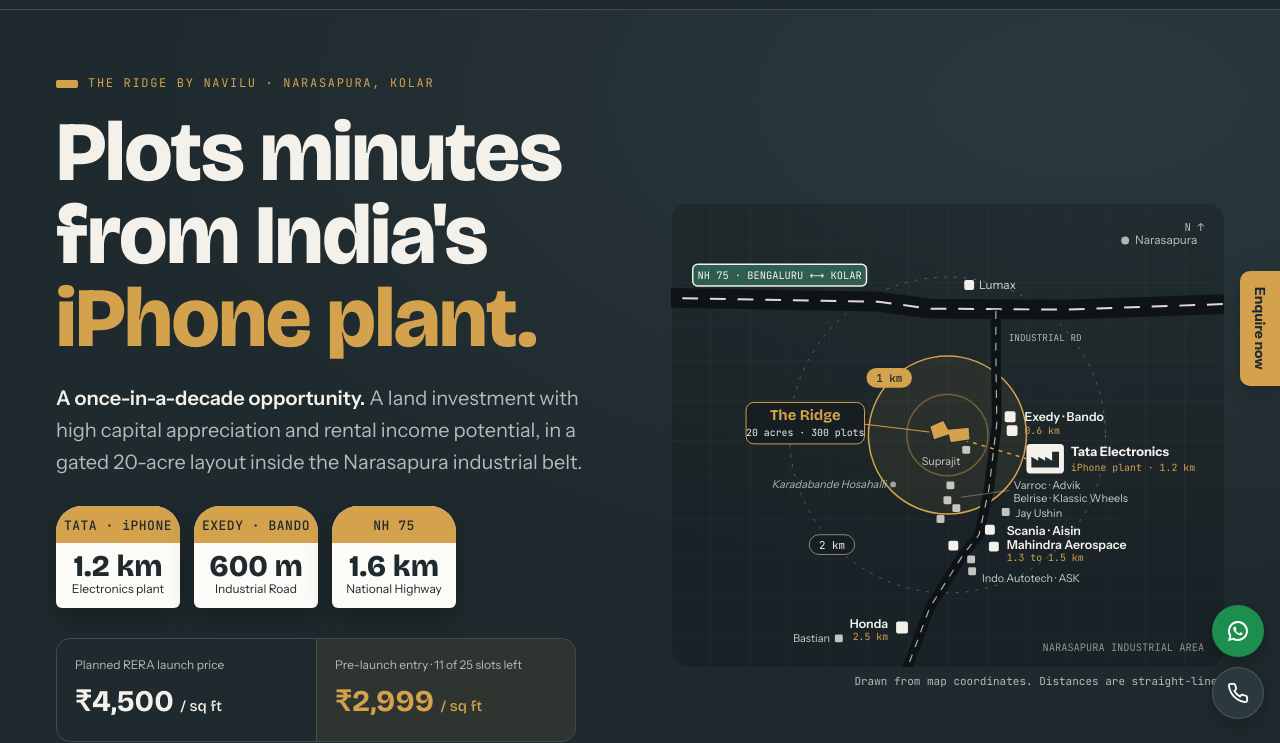
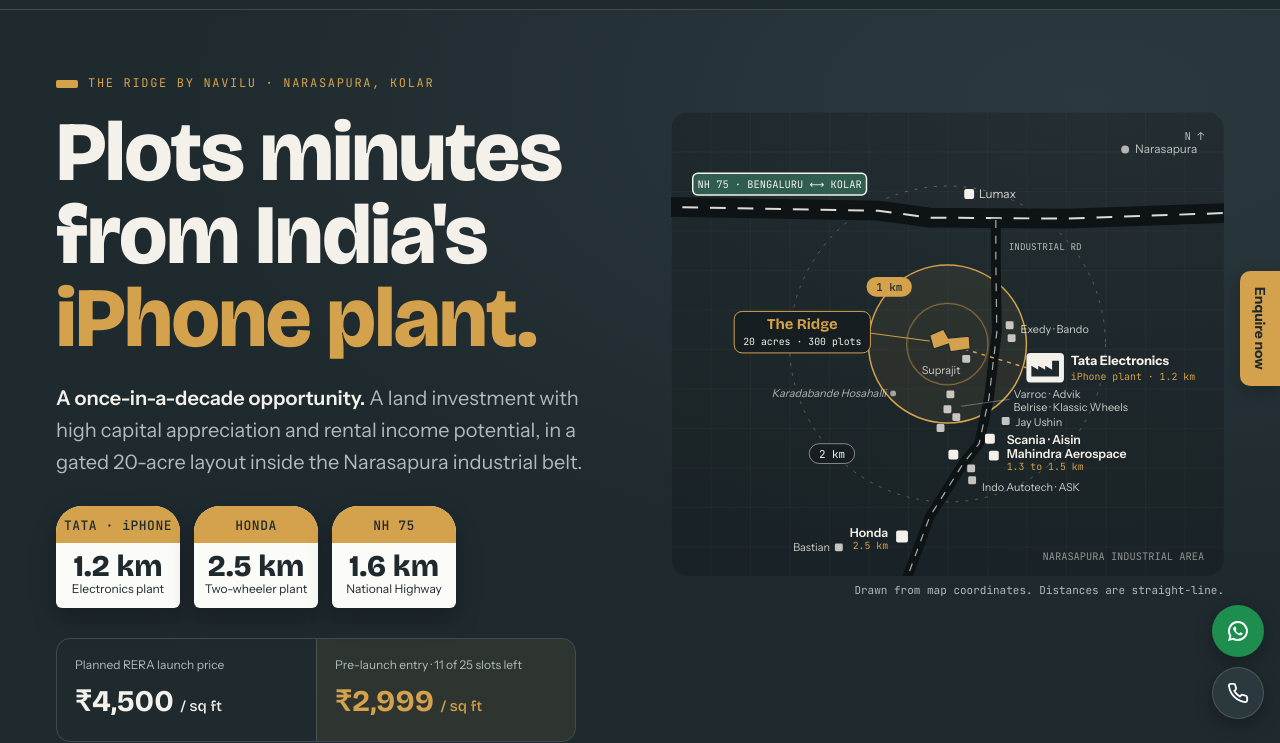
Before and after one commit to pvinodreddy7/the-ridge-site, a plain HTML site: page index.html in a window 1280 px wide. Shown: the part 65-808 px from the top of the page. Drawn offline with nearby package versions, Linux system fonts and the light colour scheme.

Commit message:
Add files via upload

```diff
--- a/index.html
+++ b/index.html
@@ -82,14 +82,14 @@ button,input,select,textarea{font:inherit}
 
 /* hero */
 .hero{background:radial-gradient(120% 90% at 85% 10%,var(--hero-2),var(--hero) 60%);color:var(--hero-ink);padding-block:clamp(36px,5vw,64px) clamp(48px,6vw,80px);overflow:hidden}
-.hero .wrap{display:grid;grid-template-columns:minmax(0,1.02fr) minmax(0,1fr);gap:clamp(24px,4vw,56px);align-items:center}
+.hero .wrap{display:grid;grid-template-columns:minmax(0,1.02fr) minmax(0,1fr);gap:clamp(24px,4vw,56px);align-items:start} .hero .mapcard{margin-top:clamp(0px,3vw,44px)!important}
 .hero .eyebrow{color:var(--yellow)}
 .hero h1{font-size:clamp(44px,6.6vw,92px);font-weight:800;margin-top:18px;line-height:.98}
 .hero h1 em{font-style:normal;color:var(--yellow)}
 .hero .lede{font-size:clamp(17px,1.7vw,20px);color:var(--hero-muted);max-width:44ch;margin-top:22px}
 .hero .lede b{color:var(--hero-ink);font-weight:600}
-.stones{display:flex;gap:14px;margin-top:28px;flex-wrap:wrap}
-.stone{display:grid;grid-template-rows:auto 1fr;width:124px;border-radius:26px 26px 6px 6px;overflow:hidden;box-shadow:0 10px 24px rgba(0,0,0,.28);background:#FBFBF7;color:#1F2A2E;text-align:center}
+.stones{display:flex;gap:14px;margin-top:28px;flex-wrap:wrap;align-items:flex-start}
+.stone{display:block;flex:0 0 auto;align-self:flex-start;height:auto;width:124px;border-radius:26px 26px 6px 6px;overflow:hidden;box-shadow:0 10px 24px rgba(0,0,0,.28);background:#FBFBF7;color:#1F2A2E;text-align:center}
 .stone .top{background:var(--yellow);font-family:var(--f-mono);font-weight:500;font-size:13px;padding:10px 6px 7px;letter-spacing:.04em}
 .stone .body{padding:8px 6px 12px;display:grid;gap:0}
 .stone b{font-family:var(--f-display);font-size:30px;font-weight:800;line-height:1}
@@ -367,7 +367,7 @@ footer .wrap{display:grid;gap:14px} footer img{height:30px;width:auto} footer p{
       <p class="lede"><b>A once-in-a-decade opportunity.</b> A land investment with high capital appreciation and rental income potential, in a gated 20-acre layout inside the Narasapura industrial belt.</p>
       <div class="stones" aria-label="Straight-line distances from the site">
         <div class="stone"><div class="top">TATA · iPHONE</div><div class="body"><b>1.2 km</b><span>Electronics plant</span></div></div>
-        <div class="stone"><div class="top">EXEDY · BANDO</div><div class="body"><b>600 m</b><span>Industrial Road</span></div></div>
+        <div class="stone"><div class="top">HONDA</div><div class="body"><b>2.5 km</b><span>Two-wheeler plant</span></div></div>
         <div class="stone"><div class="top">NH 75</div><div class="body"><b>1.6 km</b><span>National Highway</span></div></div>
       </div>
       <div class="pricebar">
@@ -380,7 +380,7 @@ footer .wrap{display:grid;gap:14px} footer img{height:30px;width:auto} footer p{
       </div>
     </div>
     <figure class="mapcard" style="margin:0">
-      <svg viewBox="0 0 560 470" role="img" aria-label="Map drawn from real coordinates. The site sits at the centre. Exedy and Bando are 600 metres east on Narasapura Industrial Road. The Tata Electronics iPhone plant is 1.2 kilometres to the east-south-east. National Highway 75 runs east to west about 1.6 kilometres to the north. Scania, Aisin and Mahindra Aerospace are 1.3 to 1.5 kilometres south, and Honda is 2.5 kilometres south.">
+      <svg viewBox="0 0 560 470" role="img" aria-label="Map drawn from real coordinates. The site sits at the centre. Narasapura Industrial Road runs 600 metres to the east. The Tata Electronics iPhone plant is 1.2 kilometres to the east-south-east. National Highway 75 runs east to west about 1.6 kilometres to the north. Scania, Aisin and Mahindra Aerospace are 1.3 to 1.5 kilometres south, and Honda is 2.5 kilometres south.">
         <defs><pattern id="g" width="40" height="40" patternUnits="userSpaceOnUse"><path d="M40 0H0V40" fill="none" stroke="rgba(244,241,234,.06)" stroke-width="1"/></pattern></defs>
         <rect width="560" height="470" rx="18" fill="rgba(0,0,0,.18)"/>
         <rect width="560" height="470" rx="18" fill="url(#g)"/>
@@ -405,9 +405,8 @@ footer .wrap{display:grid;gap:14px} footer img{height:30px;width:auto} footer p{
         <rect x="140" y="336" width="46" height="20" rx="10" fill="#161E21" stroke="rgba(244,241,234,.5)"/>
         <text x="163" y="350" text-anchor="middle" font-family="JetBrains Mono, monospace" font-size="11" fill="#F4F1EA">2 km</text>
         <!-- Exedy, Bando -->
-        <g fill="#F4F1EA"><rect x="338" y="211" width="11" height="11" rx="2"/><rect x="340" y="225" width="11" height="11" rx="2"/></g>
-        <text x="358" y="221" font-family="Instrument Sans, Arial, sans-serif" font-size="12.5" font-weight="600" fill="#F4F1EA">Exedy · Bando</text>
-        <text x="358" y="234" font-family="JetBrains Mono, monospace" font-size="10" fill="#D4A24C">0.6 km</text>
+        <g fill="rgba(244,241,234,.78)"><rect x="339" y="212" width="8" height="8" rx="1.5"/><rect x="341" y="225" width="8" height="8" rx="1.5"/></g>
+        <text x="354" y="224" font-family="Instrument Sans, Arial, sans-serif" font-size="11" fill="rgba(244,241,234,.82)">Exedy · Bando</text>
         <!-- Tata Electronics -->
         <path d="M280 235 L360 259" stroke="#D4A24C" stroke-width="1.5" stroke-dasharray="4 5"/>
         <g transform="translate(360 244)"><rect width="38" height="30" rx="4" fill="#F4F1EA"/><path d="M5 24V13l7 4v-4l7 4v-4l7 4V8h7v16z" fill="#1F2A2E"/></g>
@@ -434,10 +433,10 @@ footer .wrap{display:grid;gap:14px} footer img{height:30px;width:auto} footer p{
         <text x="218" y="289" text-anchor="end" font-family="Instrument Sans, Arial, sans-serif" font-size="11" font-style="italic" fill="rgba(244,241,234,.7)">Karadabande Hosahalli</text>
         <!-- site -->
         <path d="M262 226 L276 220 L281 229 L302 227 L303 240 L283 243 L281 235 L266 240 Z" fill="#D4A24C" stroke="#1F2A2E" stroke-width="1.2"/>
-        <path d="M262 232 L196 224" stroke="#D4A24C" stroke-width="1"/>
-        <rect x="76" y="202" width="120" height="42" rx="8" fill="#161E21" stroke="#D4A24C"/>
-        <text x="136" y="220" text-anchor="middle" font-family="Bricolage Grotesque, Arial, sans-serif" font-size="15" font-weight="700" fill="#D4A24C">The Ridge</text>
-        <text x="136" y="236" text-anchor="middle" font-family="JetBrains Mono, monospace" font-size="10" fill="#F4F1EA">20 acres · 300 plots</text>
+        <path d="M262 232 L202 224" stroke="#D4A24C" stroke-width="1"/>
+        <rect x="64" y="202" width="138" height="42" rx="8" fill="#161E21" stroke="#D4A24C"/>
+        <text x="133" y="220" text-anchor="middle" font-family="Bricolage Grotesque, Arial, sans-serif" font-size="15" font-weight="700" fill="#D4A24C">The Ridge</text>
+        <text x="133" y="236" text-anchor="middle" font-family="JetBrains Mono, monospace" font-size="10" fill="#F4F1EA">20 acres · 300 plots</text>
         <text x="540" y="28" text-anchor="end" font-family="JetBrains Mono, monospace" font-size="11" fill="rgba(244,241,234,.7)">N ↑</text>
         <text x="540" y="454" text-anchor="end" font-family="JetBrains Mono, monospace" font-size="10.5" fill="rgba(244,241,234,.55)">NARASAPURA INDUSTRIAL AREA</text>
       </svg>
@@ -465,7 +464,7 @@ footer .wrap{display:grid;gap:14px} footer img{height:30px;width:auto} footer p{
       <h2>Land beside the jobs keeps its value.</h2>
     </div>
     <div class="why">
-      <article><p class="n">1.2 km</p><h3>From the iPhone plant</h3><p>Tata Electronics is 1.2 km away, and Exedy and Bando are 600 m down Narasapura Industrial Road. Staff can reach work in minutes.</p></article>
+      <article><p class="n">1.2 km</p><h3>From the iPhone plant</h3><p>Tata Electronics is 1.2 km away, with Scania, Mahindra Aerospace and Honda all within 2.5 km. Staff can reach work in minutes.</p></article>
       <article><p class="n">₹1.12 L</p><h3>Monthly rental potential</h3><p>An illustrative 30 × 40 plot with 16 workforce rooms at ₹7,000 a room, in a belt where factory staff need housing close to work.</p></article>
       <article><p class="n">Day 1</p><h3>Sale deed on RERA</h3><p>DTCP layout approval, RERA registration, and the sale deed registered in your name as soon as RERA comes through.</p></article>
     </div>
@@ -536,7 +535,7 @@ footer .wrap{display:grid;gap:14px} footer img{height:30px;width:auto} footer p{
     <div class="loc">
       <div>
         <div class="dist d4">
-          <div><b>0.6 km</b><span>Exedy and Bando</span></div>
+          <div><b>0.6 km</b><span>Narasapura Industrial Road</span></div>
           <div><b>1.2 km</b><span>Tata Electronics iPhone plant</span></div>
           <div><b>1.3 km</b><span>Scania</span></div>
           <div><b>1.4 km</b><span>Mahindra Aerospace</span></div>
@@ -748,7 +747,7 @@ const press=(btns,on)=>btns.forEach(b=>b.setAttribute('aria-pressed',b===on?'tru
 /* ---------- nearby places ---------- */
 (function(){
   const D={
-    co:['Industry','Companies',[['Exedy Clutch India','Clutch plant',0.6],['Bando India','Power transmission belts',0.6],['Tata Electronics','iPhone plant',1.2],['Scania','Trucks and buses',1.3],['Mahindra Aerostructures','Aerospace',1.4],['Honda Motorcycle and Scooter India','Two-wheeler plant',2.5]]],
+    co:['Industry','Companies',[['Tata Electronics','iPhone plant',1.2],['Scania','Trucks and buses',1.3],['Mahindra Aerostructures','Aerospace',1.4],['Honda Motorcycle and Scooter India','Two-wheeler plant',2.5],['Exedy Clutch India','Clutch plant',0.6],['Bando India','Power transmission belts',0.6]]],
     ho:['Healthcare','Hospitals',[['Sri Anand Hospital','Narasapura, on NH-75',1.5],['Vamshodaya Hospital','Kolar',16],['MVJ Hospital','NH-75, Hoskote side',19],['R L Jalappa Hospital and Research Centre','Tamaka, Kolar',21],['RL Jalappa Narayana Heart Centre','Tamaka, Kolar',21],['Siliconcity Hospitals','Hoskote',23]]],
     st:['Hospitality','Hotels and resorts',[['Hotel Raj Comfort','Narasapura Industrial Road',1.0],['KR Inn Narasapura','Narasapura Industrial Road',1.0],['The Elite Narasapura','A member of Radisson Individuals',1.5],['Golden Amoon Resort and Spa','Bengaluru–Kolar highway',3.7],['The Jungle Den Resorts','Bettadahosahalli',11],['GK Hill View Resort','Muthukadahalli',22]]],
     ed:['Institutions','Education',[['SRSI PU and First Grade College','Bellur',2.0],['Karnataka Public School','Narasapura',3.2],['Valley Public School','Kurki',3.5],['KVN Group of Institutions','Malur–Narasapura road',8.3],['MVJ Medical College','NH-75, Hoskote side',19],['Sri Devaraj Urs Academy of Higher Education','Tamaka, Kolar',21]]]
```
